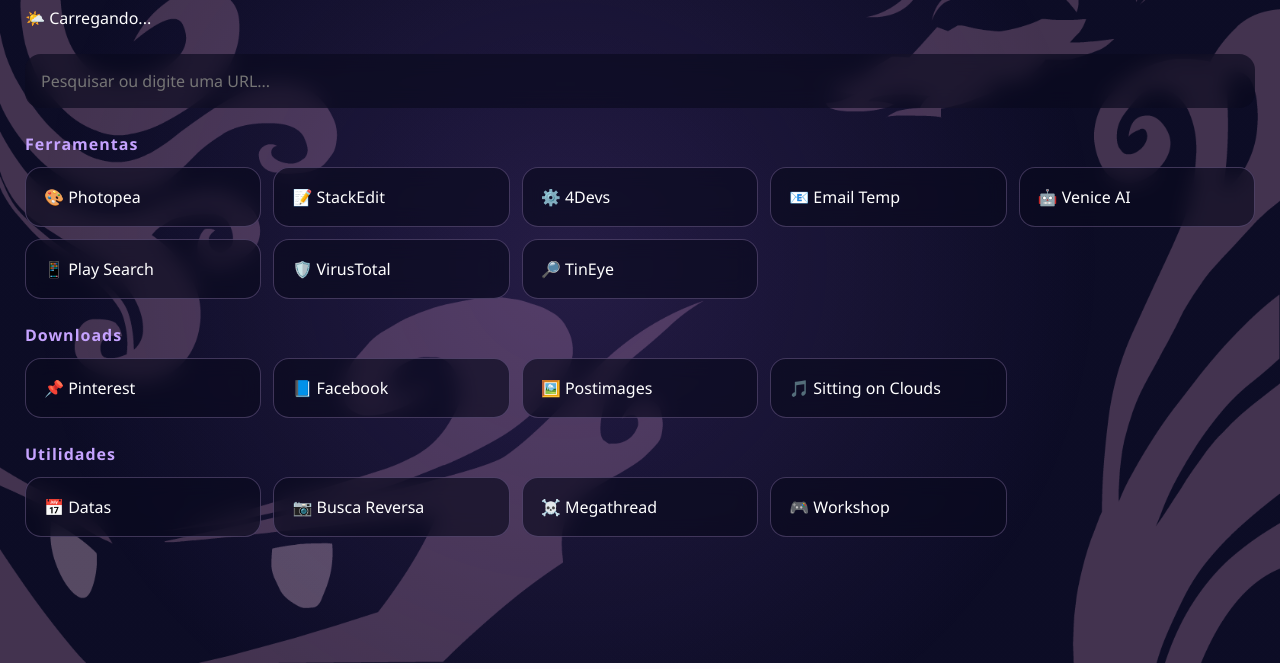
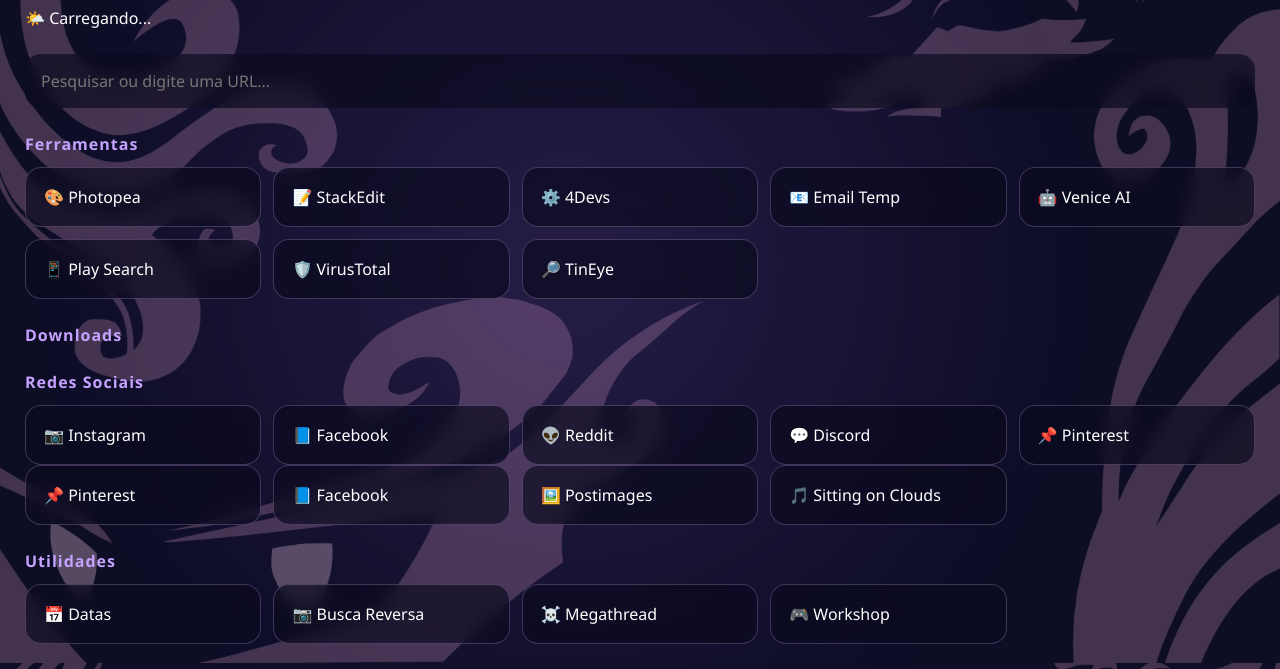
Before and after one commit to Arakaptel/Nomen-deest, a plain HTML site: page index.html in a window 1280 px wide. Shown: the part 137-806 px from the top of the page. Drawn offline with Linux system fonts and the light colour scheme.

Commit message:
Update index.html

```diff
--- a/index.html
+++ b/index.html
@@ -159,6 +159,33 @@
         Downloads
     </div>
 
+<div class="section-title">
+    Redes Sociais
+</div>
+
+<div class="grid">
+
+    <a href="https://www.instagram.com/" target="_blank">
+        📷 Instagram
+    </a>
+
+    <a href="https://www.facebook.com/" target="_blank">
+        📘 Facebook
+    </a>
+
+    <a href="https://www.reddit.com/" target="_blank">
+        👽 Reddit
+    </a>
+
+    <a href="https://discord.com/app" target="_blank">
+        💬 Discord
+    </a>
+
+    <a href="https://www.pinterest.com/" target="_blank">
+        📌 Pinterest
+    </a>
+
+</div>
     <div class="grid">
 
         <a href="https://pinterestdownloader.com/pt" target="_blank">
```
